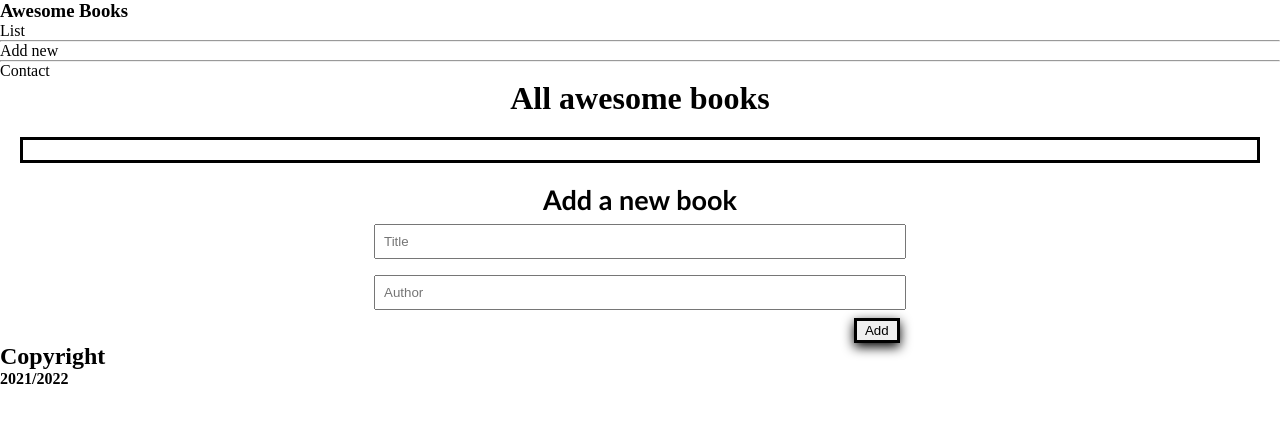
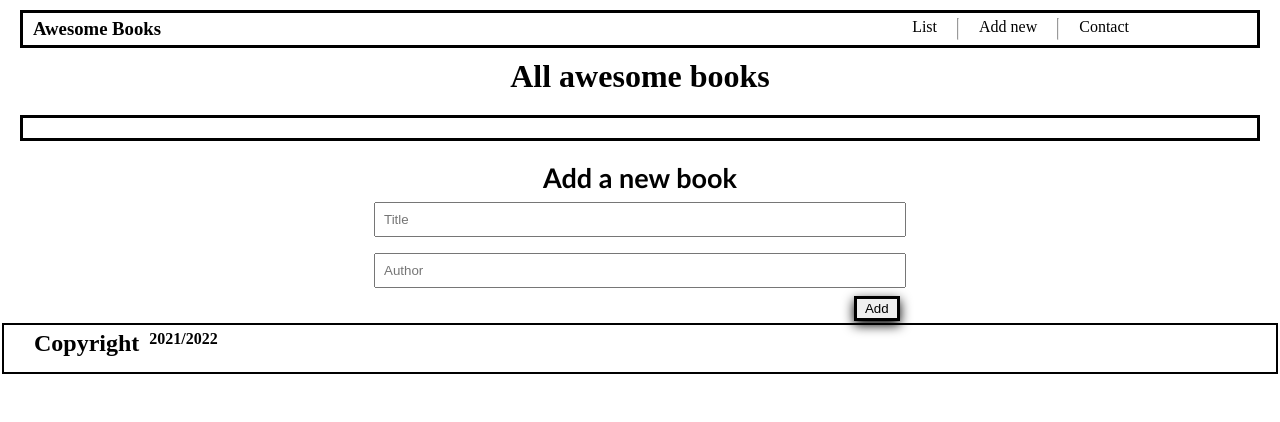
Before and after one commit to akhror-valiev/awesome-books, a website: page index.html in a window 1280 px wide. Drawn offline with Linux system fonts and the light colour scheme.

Commit message:
Make style better

```diff
--- a/styles.css
+++ b/styles.css
@@ -3,9 +3,37 @@
   padding: 0;
 }
 
+header {
+  display: flex;
+  justify-content: space-between;
+  padding: 5px 10% 5px 10px;
+  border: 3.5px solid black;
+  margin: 10px 20px 10px 20px;
+}
+
+nav ul {
+  display: flex;
+  gap: 20px;
+  list-style-type: none;
+  cursor: pointer;
+}
+
+.form-none {
+  display: none;
+}
+
 h1 {
   display: flex;
   justify-content: center;
+}
+
+.main-list {
+  display: none;
+}
+
+hr {
+  height: 20px;
+  background-color: black;
 }
 
 .AddBook {
@@ -16,6 +44,7 @@ h1 {
 
 #list ul {
   list-style-type: none;
+
 }
 
 .book-odd {
@@ -82,3 +111,11 @@ h1 {
 #errorMsg {
   color: red;
 }
+
+footer {
+  display: flex;
+  gap: 10px;
+  padding: 5px 30px 15px 30px;
+  border: 2px solid black;
+  margin: 2px;
+}
```
